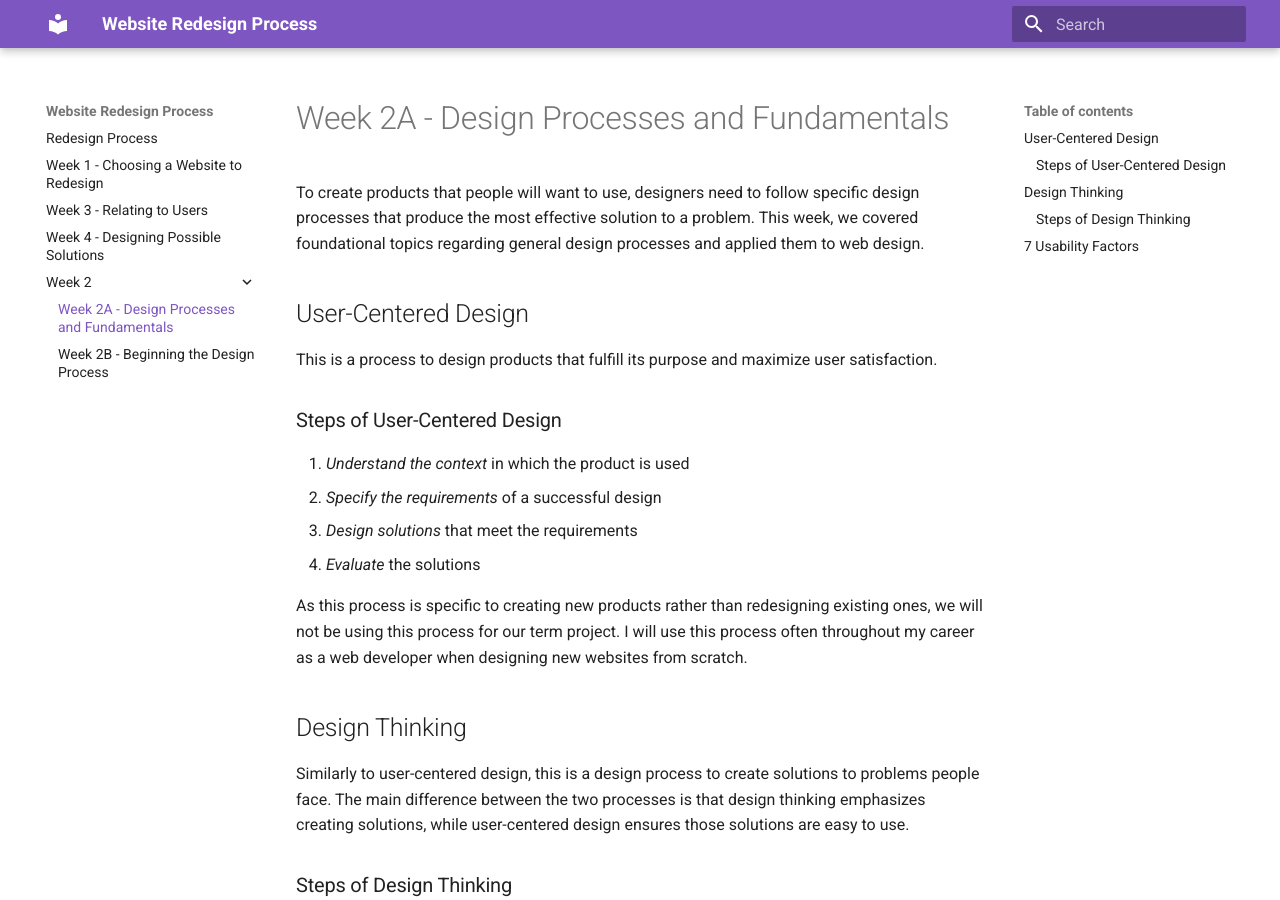
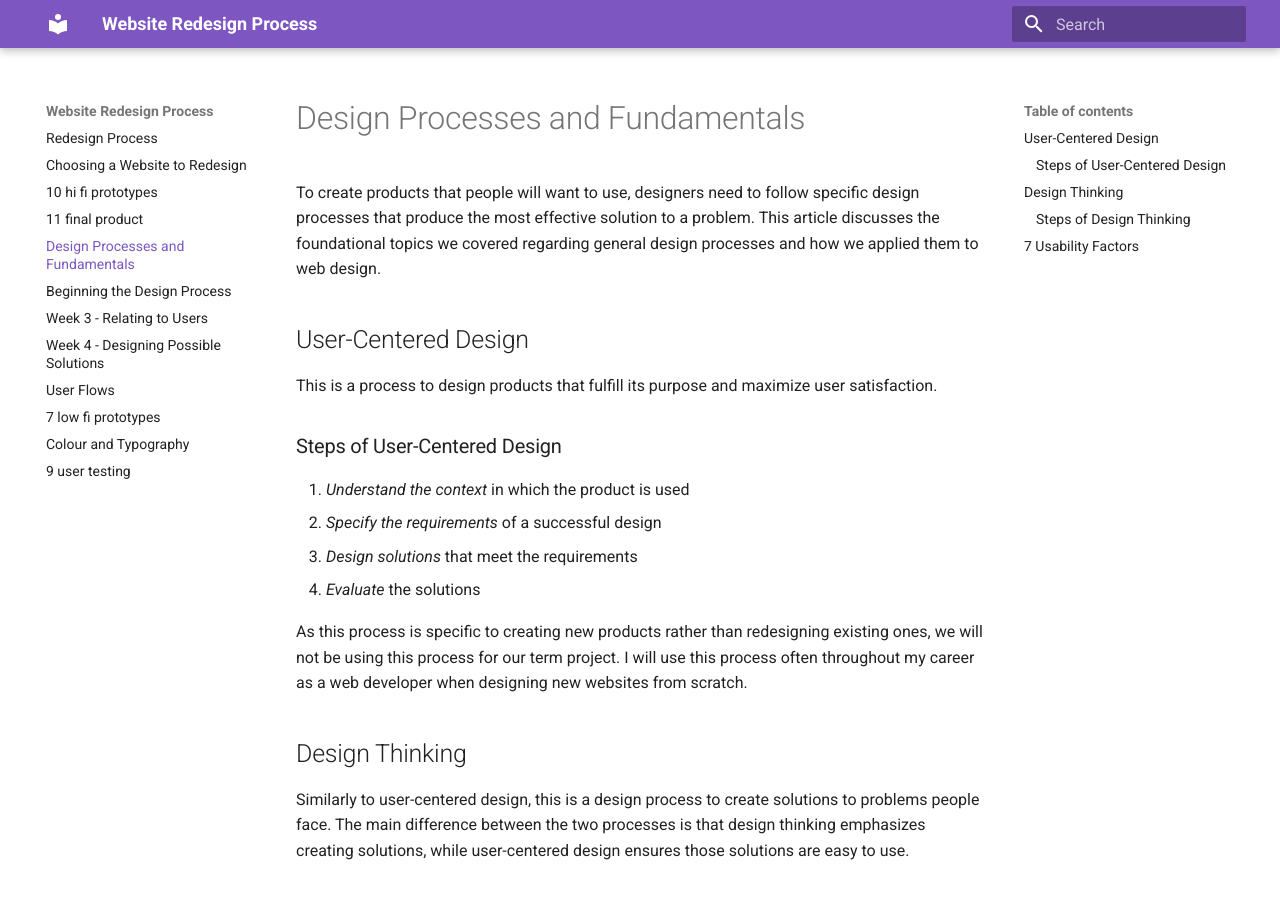
Before and after one commit to anna-moughnie/redesign-process, an MkDocs documentation site: the page built from docs/2-design-fundamentals.md, in a window 1280 px wide and 900 px high. Built offline with MkDocs 1.6.1 and Material for MkDocs 9.7.7, drawn with Linux system fonts in a browser that asks for light colours.

Commit message:
changed file structure and started writing for remaining weeks

```diff
--- a/docs/week-2/a-design-fundamentals.md
+++ b/docs/2-design-fundamentals.md
@@ -1,6 +1,6 @@
-# Week 2A - Design Processes and Fundamentals
+# Design Processes and Fundamentals
 
-To create products that people will want to use, designers need to follow specific design processes that produce the most effective solution to a problem. This week, we covered foundational topics regarding general design processes and applied them to web design.
+To create products that people will want to use, designers need to follow specific design processes that produce the most effective solution to a problem. This article discusses the foundational topics we covered regarding general design processes and how we applied them to web design.
 
 ## User-Centered Design
 
@@ -43,4 +43,4 @@ A product must have these characteristics to ensure user satisfaction. I will il
 
 These factors provide me with a criteria to evaluate my solutions in my website redesign by how effectively it allows users to achieve their goals.
 
-We began applying these concepts through the activities covered in the [next page](./b-applying-design-principles.md).
+We began applying these concepts through the activities covered in the [next page](./3-applying-design-principles.md).
--- a/docs/week-2/b-applying-design-principles.md
+++ b/docs/3-applying-design-principles.md
@@ -1,6 +1,6 @@
-# Week 2B - Beginning the Design Process
+# Beginning the Design Process
 
-The activities and assignments we were given this week involved us beginning to implement the [design processes and concepts](./a-design-fundamentals.md) we learned in class.
+The activities and assignments we were given this week involved us beginning to implement the [design processes and concepts](./2-design-fundamentals.md) we learned in class.
 
 ## Websites That Follow and Do Not Follow Usability Factors
 
```
Also changed, not shown: docs/1-ux-ui-redesign.md (+4 -4 lines), docs/4-designing-for-users.md (renamed from docs/3-designing-for-users.md, +2 -2 lines), docs/5-ux-ui-ideation.md (renamed from docs/4-ux-ui-ideation.md, +1 -1 lines), docs/6-user-flows.md (added, +37 -0 lines), docs/8-colour-typography.md (added, +23 -0 lines), docs/index.md (+2 -2 lines), docs/10-hi-fi-prototypes.md (added), docs/11-final-product.md (added), docs/7-low-fi-prototypes.md (added), docs/9-user-testing.md (added), docs/images/tc-moodboard.png (added), docs/images/userFlow-1.png (added), docs/images/userFlow-2.png (added), docs/images/userFlow-3.png (added).
